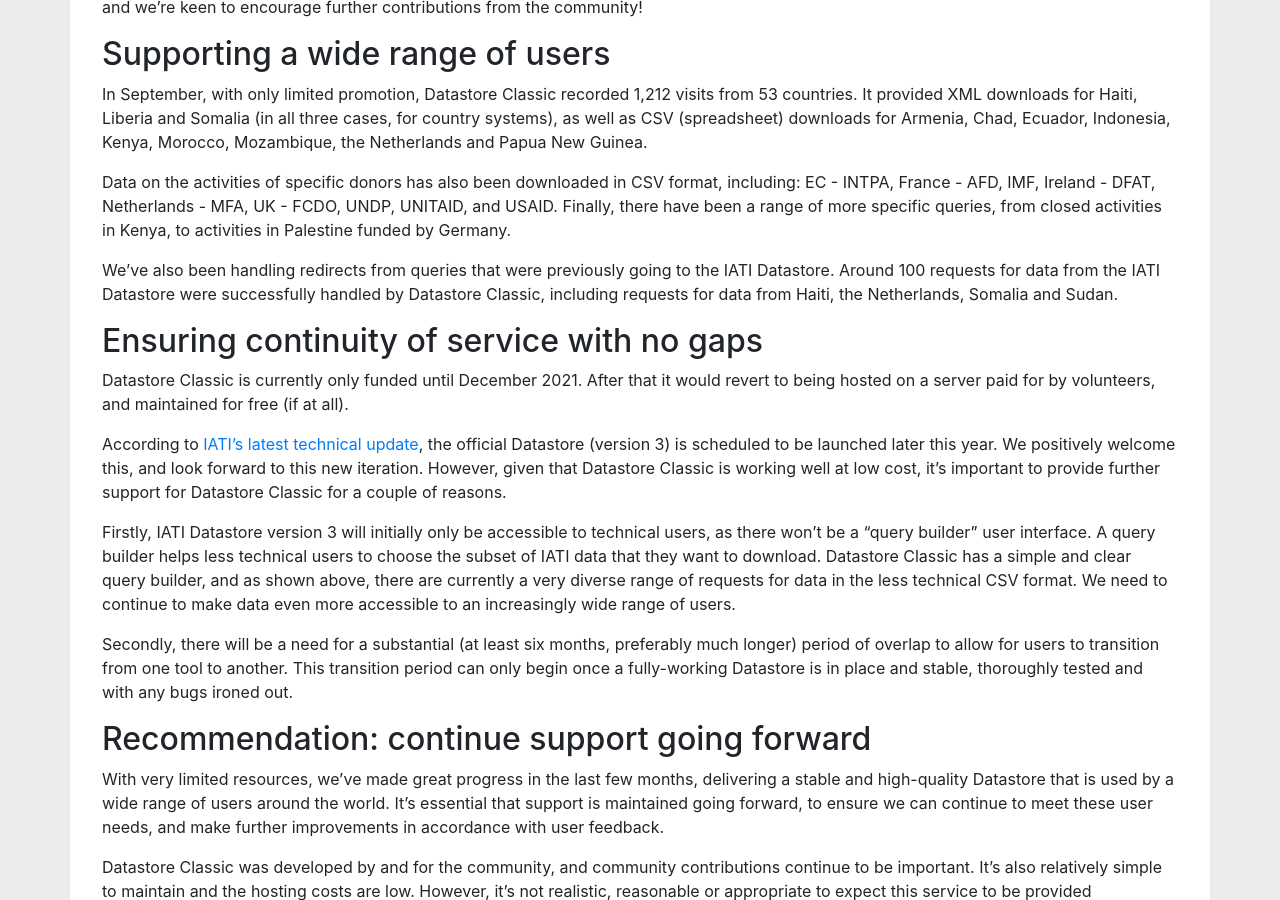
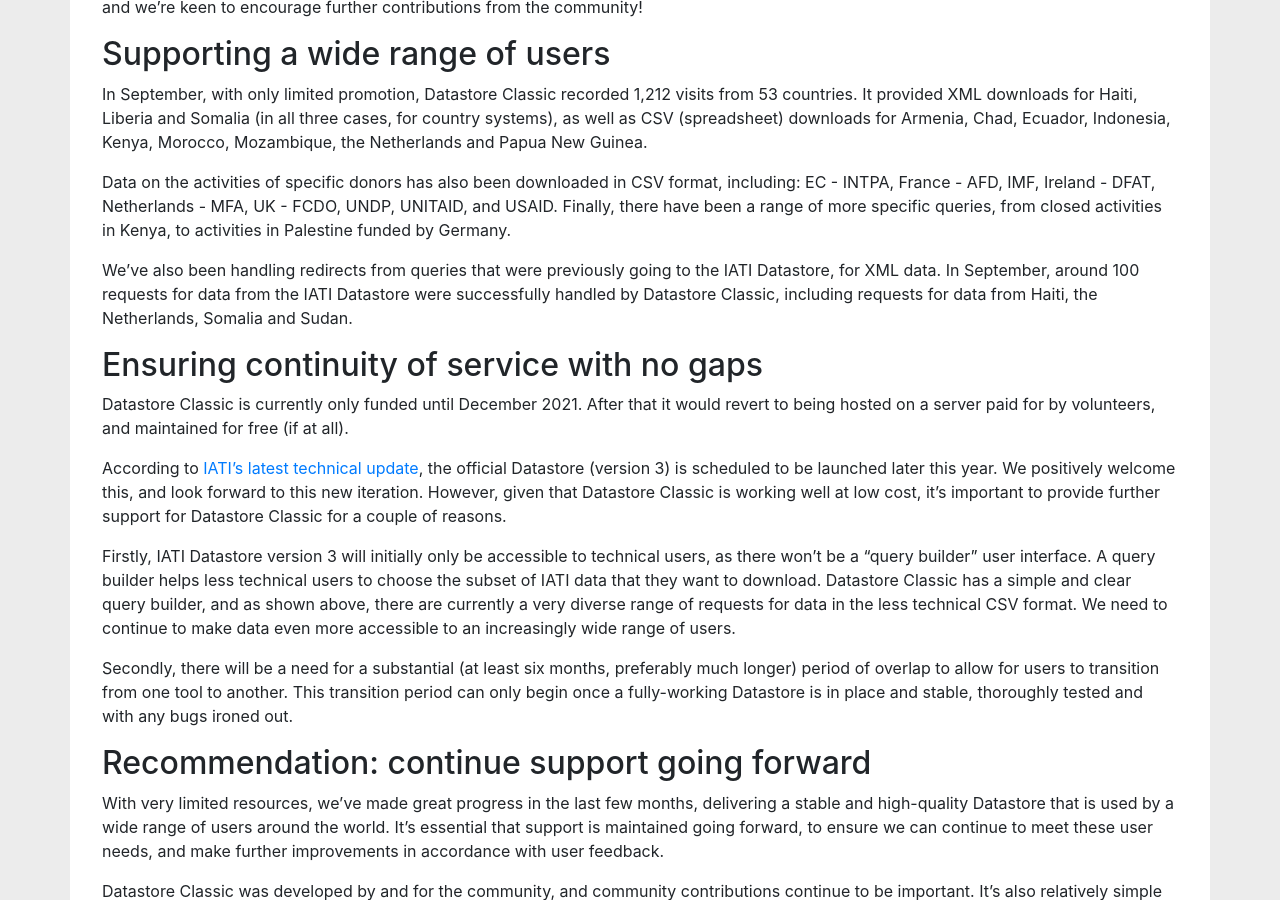
Before and after one commit to codeforIATI/codeforiati.github.io, a Jekyll site: the page built from _posts/2021-10-27-datastore-classic-building-on-progress.md, in a window 1280 px wide and 900 px high, scrolled down 1209 px. Built offline with Jekyll 4.4.1, drawn with Linux system fonts in a browser that asks for light colours; comment, search, counter and statistics services are not loaded.

Commit message:
Clarify that only XML data is redirected

```diff
--- a/_posts/2021-10-27-datastore-classic-building-on-progress.md
+++ b/_posts/2021-10-27-datastore-classic-building-on-progress.md
@@ -39,7 +39,7 @@
 
 Data on the activities of specific donors has also been downloaded in CSV format, including: EC - INTPA, France - AFD, IMF, Ireland - DFAT, Netherlands - MFA, UK - FCDO, UNDP, UNITAID, and USAID. Finally, there have been a range of more specific queries, from closed activities in Kenya, to activities in Palestine funded by Germany.
 
-We’ve also been handling redirects from queries that were previously going to the IATI Datastore. Around 100 requests for data from the IATI Datastore were successfully handled by Datastore Classic, including requests for data from Haiti, the Netherlands, Somalia and Sudan.
+We’ve also been handling redirects from queries that were previously going to the IATI Datastore, for XML data. In September, around 100 requests for data from the IATI Datastore were successfully handled by Datastore Classic, including requests for data from Haiti, the Netherlands, Somalia and Sudan.
 
 ## Ensuring continuity of service with no gaps
 
```
